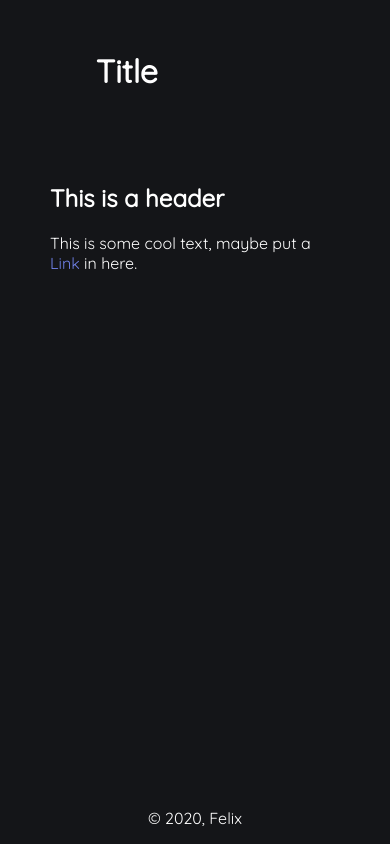
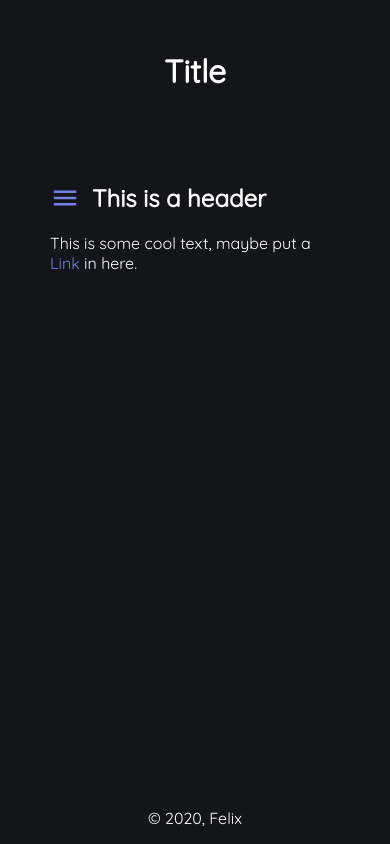
Before and after one commit to HolyHades/holyhades.github.io, a plain HTML site: page index.html in a window 390 px wide. Drawn offline with Linux system fonts and the light colour scheme.

Commit message:
fixxxxxxxxx

```diff
--- a/index.html
+++ b/index.html
@@ -11,7 +11,7 @@
 </head>
 <body id="mainbody">
     <div class="title">
-        <h1><i onclick="openNav()" class="material-icons" id="openbutton">menu</i>Title</h1>
+        <h1>Title</h1>
     </div>
     <div class="mainbody">
         <div class="navmenu" id="navmenu">
@@ -24,6 +24,7 @@
             <a href="https://www.manjaro.org" class="sidetext">Manjaro</a>
         </div>
         <div class="main">
+            <i onclick="openNav()" class="material-icons" id="openbutton">menu</i>
             <h2>This is a header</h2>
             <p>This is some cool text, maybe put a <a href="https://wikipedia.org">Link</a> in here.</p>
         </div>
--- a/style.css
+++ b/style.css
@@ -13,7 +13,6 @@ body {
 
 .title h1 {
     font-size: 64px;
-    padding-right: 0;
 }
 
 .mainbody {
@@ -39,7 +38,7 @@ body {
     flex: 30%;
     background-color: #32373c;
     padding: 0px 20px;
-    max-width: 160px;
+    max-width: 130px;
     min-height: 112px;
     margin-left: 20px;
     margin-top: 20px;
@@ -59,8 +58,10 @@ body {
     color: #6f80e6;
     cursor: pointer;
     display: none;
-    font-size: 32px;
-    padding-right: 50%;
+    font-size: 30px;
+    float: left;
+    margin: 19.92px 0;
+    padding-right: 12px;
 }
 
 #openbutton:hover {
@@ -112,6 +113,7 @@ body {
     padding: 20px;
     padding-left: 50px;
     padding-right: 50px;
+    float: left;
 }
 
 .main a {
@@ -125,7 +127,7 @@ body {
     width: 100%;
 }
 
-@media (orientation: portrait) {
+@media (orientation: portrait) and (max-width: 500px) {
     .title {
         padding: 30px 0;
     }
@@ -138,11 +140,7 @@ body {
         display: none;
     }
 
-    .openbutton {
+    #openbutton {
         display: block;
     }
-
-    .title h1{
-        padding-right: 35%;
-    }
 }
```
